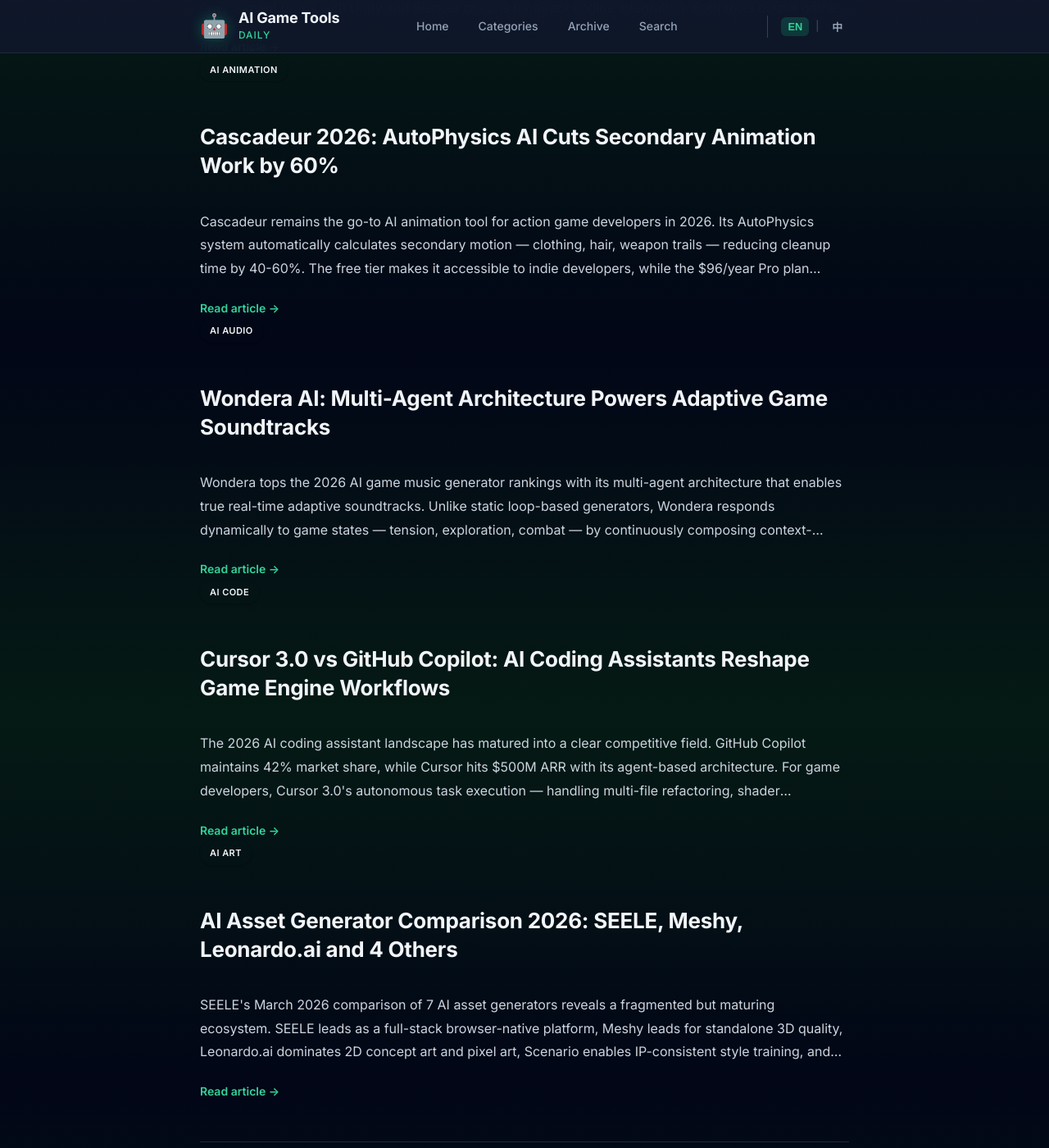
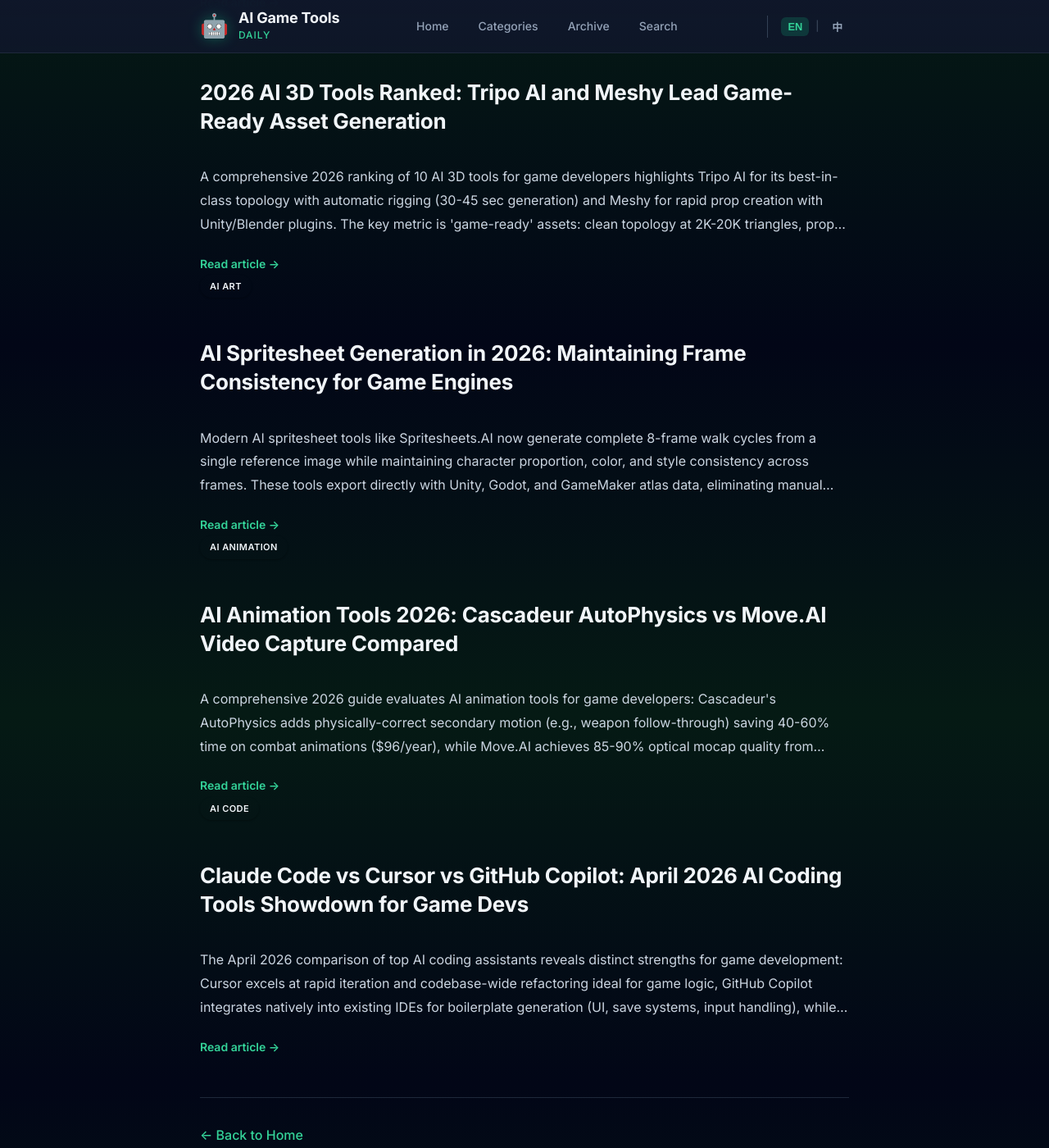
Before and after one commit to sionsychen/ai-game-tools-daily, a Jekyll site: the page built from _posts/2026-04-07-daily.md, in a window 1280 px wide and 1400 px high, scrolled down 479 px. Shown: the whole window at 82% size. Built offline with Jekyll 4.4.1, drawn with Linux system fonts in a browser that asks for light colours; some of the changed text lies outside the part shown.

Commit message:
feat: add daily post for 2026-04-07

```diff
--- a/_posts/2026-04-07-daily.md
+++ b/_posts/2026-04-07-daily.md
@@ -3,91 +3,91 @@
 title: "AI Game Tools Daily - April 7, 2026"
 date: 2026-04-07
 articles:
-  - title: "AI-Ready 3D Assets: How Tripo AI and Meshy Are Redefining Game Prop Pipelines"
-    title_zh: "AI 就绪 3D 资产：Tripo AI 和 Meshy 如何重新定义游戏道具管线"
-    summary: "Tripo AI and Meshy lead the 2026 AI 3D tool landscape for game developers. Tripo AI specializes in character assets with quad-topology output and auto-rigging in 30-45 seconds, while Meshy excels at environment props with Unity and Blender plugins for direct engine integration. Both tools output game-ready assets with clean UV maps and PBR textures in the 2K-20K polygon range ideal for real-time rendering."
-    summary_zh: "Tripo AI 和 Meshy 在 2026 年 AI 3D 工具领域引领游戏开发方向。Tripo AI 专注角色资产，30-45 秒内输出四边形拓扑结构并自动绑定骨骼；Meshy 擅长环境道具，提供 Unity 和 Blender 插件直接集成。两款工具均输出符合实时渲染要求的游戏就绪资产，多边形数量控制在 2K-20K 范围内，包含干净 UV 和 PBR 贴图。"
+  - title: "ElevenLabs Launches ElevenMusic: AI Music App for Game Developers"
+    title_zh: "ElevenLabs 发布 ElevenMusic：面向游戏开发者的 AI 音乐应用"
+    summary: "ElevenLabs quietly launched ElevenMusic on April 1, 2026, an iOS app enabling text-to-music generation with 7 free songs per day. Built on commercially-licensed audio data through Merlin and Kobalt partnerships, it offers copyright-safe music for game projects. The app already features 14 million community-generated songs and offers professional plans at $9.99/month for 500 monthly generations."
+    summary_zh: "ElevenLabs 于 2026 年 4 月 1 日悄然发布 ElevenMusic iOS 应用，支持文本生成音乐，免费版每日可生成 7 首歌曲。该工具通过 Merlin 和 Kobalt 合作伙伴获取了经商业授权的训练数据，为游戏项目提供版权安全的音乐。应用已有 1400 万首社区歌曲，专业版 $9.99/月含每月 500 首生成额度。"
+    sourceUrl: "https://www.votemyai.com/blog/elevenlabs-elevenmusic-app-suno-udio-competitor.html"
+    category: ai-audio
+  - title: "2026 AI 3D Tools Ranked: Tripo AI and Meshy Lead Game-Ready Asset Generation"
+    title_zh: "2026 年 AI 3D 工具排行：Tripo AI 和 Meshy 领跑游戏就绪资产生成"
+    summary: "A comprehensive 2026 ranking of 10 AI 3D tools for game developers highlights Tripo AI for its best-in-class topology with automatic rigging (30-45 sec generation) and Meshy for rapid prop creation with Unity/Blender plugins. The key metric is 'game-ready' assets: clean topology at 2K-20K triangles, proper UV mapping, and 1K-2K textures suitable for real-time rendering without heavy post-processing."
+    summary_zh: "2026 年针对游戏开发者的 10 款 AI 3D 工具综合排名中，Tripo AI 凭借出色的清洁拓扑和自动绑定功能（30-45 秒生成）以及 Meshy 的快速道具创建（含 Unity/Blender 插件）名列前茅。核心评判标准是"游戏就绪"资产：干净的拓扑（2K-20K 三角面）、正确的 UV 映射，以及适合实时渲染的 1K-2K 贴图。"
     sourceUrl: "https://www.3daistudio.com/3d-generator-ai-comparison-alternatives-guide/best-3d-generation-tools-2026/10-ai-3d-tools-game-devs-text-to-playable-assets-2026"
     category: ai-3d
-  - title: "Cascadeur 2026: AutoPhysics AI Cuts Secondary Animation Work by 60%"
-    title_zh: "Cascadeur 2026：AutoPhysics AI 将次级动画工作量减少 60%"
-    summary: "Cascadeur remains the go-to AI animation tool for action game developers in 2026. Its AutoPhysics system automatically calculates secondary motion — clothing, hair, weapon trails — reducing cleanup time by 40-60%. The free tier makes it accessible to indie developers, while the $96/year Pro plan unlocks QuickRig, which generates animation-ready rigs from imported models in seconds. Cascadeur integrates directly with Unreal Engine and Unity state machines via standard FBX export."
-    summary_zh: "Cascadeur 依然是 2026 年动作游戏开发者的首选 AI 动画工具。其 AutoPhysics 系统自动计算次级运动（服装、头发、武器拖尾），将清理工作量减少 40-60%。免费版面向独立开发者开放，96 美元/年的专业版解锁 QuickRig，可在数秒内为导入模型生成可用绑定。Cascadeur 通过标准 FBX 导出与 Unreal Engine 和 Unity 状态机直接集成。"
+  - title: "AI Spritesheet Generation in 2026: Maintaining Frame Consistency for Game Engines"
+    title_zh: "2026 年 AI 精灵图生成：保持帧间一致性以适配游戏引擎"
+    summary: "Modern AI spritesheet tools like Spritesheets.AI now generate complete 8-frame walk cycles from a single reference image while maintaining character proportion, color, and style consistency across frames. These tools export directly with Unity, Godot, and GameMaker atlas data, eliminating manual slicing. The recommended workflow combines AI base generation with pixel editor refinement for seamless tiles."
+    summary_zh: "Spritesheets.AI 等现代 AI 精灵图工具现可从单张参考图生成完整的 8 帧行走循环，同时保持帧间角色比例、颜色和风格一致性。工具直接导出兼容 Unity、Godot 和 GameMaker 的图集数据，无需手动切片。推荐工作流：AI 生成基础图像 + 像素编辑器手工修饰，以实现无缝拼接瓦片。"
+    sourceUrl: "https://www.spritesheets.ai/blog/best-ai-tools-for-game-developers-2026"
+    category: ai-art
+  - title: "AI Animation Tools 2026: Cascadeur AutoPhysics vs Move.AI Video Capture Compared"
+    title_zh: "2026 年 AI 动画工具：Cascadeur AutoPhysics 与 Move.AI 视频动捕全面对比"
+    summary: "A comprehensive 2026 guide evaluates AI animation tools for game developers: Cascadeur's AutoPhysics adds physically-correct secondary motion (e.g., weapon follow-through) saving 40-60% time on combat animations ($96/year), while Move.AI achieves 85-90% optical mocap quality from regular cameras at $50/month. NVIDIA Omniverse's Audio2Face remains the go-to free tool for facial animation from audio tracks."
+    summary_zh: "2026 年游戏开发者 AI 动画工具综合评测：Cascadeur 的 AutoPhysics 可自动添加物理合理的次级运动（如武器跟随效果），在战斗动画上节省 40-60% 时间（$96/年）；Move.AI 通过普通摄像头即可达到专业光学动捕 85-90% 的精度（$50/月）。NVIDIA Omniverse 的 Audio2Face 依然是从音频生成面部动画的免费首选工具。"
     sourceUrl: "https://mocaponline.com/blogs/mocap-news/ai-game-animation-tools-2026"
     category: ai-animation
-  - title: "Wondera AI: Multi-Agent Architecture Powers Adaptive Game Soundtracks"
-    title_zh: "Wondera AI：多智能体架构驱动自适应游戏音轨"
-    summary: "Wondera tops the 2026 AI game music generator rankings with its multi-agent architecture that enables true real-time adaptive soundtracks. Unlike static loop-based generators, Wondera responds dynamically to game states — tension, exploration, combat — by continuously composing context-aware music. Its partnership with SourceAudio provides access to 14 million licensed tracks as training data, ensuring commercial-safe output. The conversational interface lets developers describe emotional arcs in plain language, which the system translates into layered, dynamic compositions."
-    summary_zh: "Wondera 凭借多智能体架构在 2026 年 AI 游戏音乐生成器排名中位居榜首，实现真正的实时自适应音轨。与静态循环生成器不同，Wondera 能动态响应游戏状态——紧张、探索、战斗——持续创作上下文感知音乐。其与 SourceAudio 的合作提供 1400 万首授权曲目作为训练数据，确保商业安全输出。对话式界面允许开发者用自然语言描述情感走向，系统将其转化为分层动态作品。"
-    sourceUrl: "https://www.wondera.ai/tools/en/the-best-ai-game-music-generator"
-    category: ai-audio
-  - title: "Cursor 3.0 vs GitHub Copilot: AI Coding Assistants Reshape Game Engine Workflows"
-    title_zh: "Cursor 3.0 对比 GitHub Copilot：AI 编程助手重塑游戏引擎工作流"
-    summary: "The 2026 AI coding assistant landscape has matured into a clear competitive field. GitHub Copilot maintains 42% market share with its deep IDE integration, while Cursor hits $500M ARR with its agent-based architecture. For game developers, Cursor 3.0's autonomous task execution — handling multi-file refactoring, shader optimization, and engine boilerplate generation — offers a fundamentally different workflow. A published configuration guide demonstrates 40% reduction in development time and 30% runtime performance improvement when applying Cursor's agent paradigm to Unity and Unreal Engine codebases."
-    summary_zh: "2026 年 AI 编程助手格局已形成清晰竞争态势。GitHub Copilot 凭借深度 IDE 集成维持 42% 市场份额，而 Cursor 以基于代理的架构实现 5 亿美元 ARR。对于游戏开发者而言，Cursor 3.0 的自主任务执行——处理多文件重构、着色器优化和引擎样板代码生成——提供了根本不同的工作流。一份公开配置指南展示：将 Cursor 的代理范式应用于 Unity 和 Unreal Engine 代码库，可实现开发时间减少 40%、运行时性能提升 30%。"
-    sourceUrl: "https://dredyson.com/lessons-from-cursor-30x-update-for-aaa-game-development-and-performance-a-complete-configuration-guide-for-unity-and-unreal-engine-developers/"
+  - title: "Claude Code vs Cursor vs GitHub Copilot: April 2026 AI Coding Tools Showdown for Game Devs"
+    title_zh: "Claude Code vs Cursor vs GitHub Copilot：2026 年 4 月游戏开发 AI 编码工具终极对决"
+    summary: "The April 2026 comparison of top AI coding assistants reveals distinct strengths for game development: Cursor excels at rapid iteration and codebase-wide refactoring ideal for game logic, GitHub Copilot integrates natively into existing IDEs for boilerplate generation (UI, save systems, input handling), while Claude Code's strength lies in complex architectural reasoning for game system design. Monthly costs range from $10-$20 with free tiers available."
+    summary_zh: "2026 年 4 月顶尖 AI 编码助手对比揭示了各自在游戏开发中的优势：Cursor 擅长快速迭代和全代码库重构，适合游戏逻辑开发；GitHub Copilot 原生集成现有 IDE，适合生成样板代码（UI、存档系统、输入处理）；Claude Code 的优势在于复杂架构推理，适合游戏系统设计。月费 $10-$20，均提供免费版本。"
+    sourceUrl: "https://www.nxcode.io/resources/news/cursor-vs-claude-code-vs-github-copilot-2026-ultimate-comparison"
     category: ai-code
-  - title: "AI Asset Generator Comparison 2026: SEELE, Meshy, Leonardo.ai and 4 Others"
-    title_zh: "2026 年 AI 资产生成器对比：SEELE、Meshy、Leonardo.ai 等 7 款工具"
-    summary: "SEELE's March 2026 comparison of 7 AI asset generators reveals a fragmented but maturing ecosystem. SEELE itself leads as a full-stack browser-native platform covering 3D models, sprites, PBR textures, animation, and audio with Unity and Three.js export. Meshy leads for standalone 3D quality, Leonardo.ai dominates 2D concept art and pixel art, Scenario enables IP-consistent style training, and Poly specializes in professional PBR textures. Production-ready asset rates range from 40-60%, with generation times from 5 seconds (2D sprites) to 60 seconds (3D models). AI art tooling in 2026 shifts artists from creation to creative direction."
-    summary_zh: "SEELE 于 2026 年 3 月发布的 7 款 AI 资产生成器对比揭示了一个碎片化但日趋成熟的生态。SEELE 自身作为全栈浏览器原生平台领先，覆盖 3D 模型、精灵图、PBR 纹理、动画和音频，支持 Unity 和 Three.js 导出。Meshy 在独立 3D 质量上领跑，Leonardo.ai 主导 2D 概念艺术和像素艺术，Scenario 实现 IP 一致性风格训练，Poly 专攻专业 PBR 纹理。生产就绪资产率为 40-60%，生成时间从 5 秒（2D 精灵）到 60 秒（3D 模型）不等。2026 年 AI 美术工具正将美术师从创作本身转向创意指导角色。"
-    sourceUrl: "https://www.seeles.ai/resources/blogs/ai-asset-generator-comparison-2026"
-    category: ai-art
 ---
 
 <div class="articles-list">
+  <article class="article-item" data-category="ai-audio">
+    <div class="article-header">
+      <span class="category-badge">AI Audio</span>
+      <h2 class="article-title">ElevenLabs Launches ElevenMusic: AI Music App for Game Developers</h2>
+    </div>
+    <div class="article-content">
+      <p class="article-summary">ElevenLabs quietly launched ElevenMusic on April 1, 2026, an iOS app enabling text-to-music generation with 7 free songs per day. Built on commercially-licensed audio data through Merlin and Kobalt partnerships, it offers copyright-safe music for game projects. The app already features 14 million community-generated songs and offers professional plans at $9.99/month for 500 monthly generations.</p>
+      <a href="https://www.votemyai.com/blog/elevenlabs-elevenmusic-app-suno-udio-competitor.html" target="_blank" class="read-more">Read article →</a>
+    </div>
+  </article>
+
   <article class="article-item" data-category="ai-3d">
     <div class="article-header">
       <span class="category-badge">AI 3D</span>
-      <h2 class="article-title">AI-Ready 3D Assets: How Tripo AI and Meshy Are Redefining Game Prop Pipelines</h2>
+      <h2 class="article-title">2026 AI 3D Tools Ranked: Tripo AI and Meshy Lead Game-Ready Asset Generation</h2>
     </div>
     <div class="article-content">
-      <p class="article-summary">Tripo AI and Meshy lead the 2026 AI 3D tool landscape for game developers. Tripo AI specializes in character assets with quad-topology output and auto-rigging in 30-45 seconds, while Meshy excels at environment props with Unity and Blender plugins for direct engine integration. Both tools output game-ready assets with clean UV maps and PBR textures in the 2K-20K polygon range ideal for real-time rendering.</p>
+      <p class="article-summary">A comprehensive 2026 ranking of 10 AI 3D tools for game developers highlights Tripo AI for its best-in-class topology with automatic rigging (30-45 sec generation) and Meshy for rapid prop creation with Unity/Blender plugins. The key metric is 'game-ready' assets: clean topology at 2K-20K triangles, proper UV mapping, and 1K-2K textures suitable for real-time rendering without heavy post-processing.</p>
       <a href="https://www.3daistudio.com/3d-generator-ai-comparison-alternatives-guide/best-3d-generation-tools-2026/10-ai-3d-tools-game-devs-text-to-playable-assets-2026" target="_blank" class="read-more">Read article →</a>
+    </div>
+  </article>
+
+  <article class="article-item" data-category="ai-art">
+    <div class="article-header">
+      <span class="category-badge">AI Art</span>
+      <h2 class="article-title">AI Spritesheet Generation in 2026: Maintaining Frame Consistency for Game Engines</h2>
+    </div>
+    <div class="article-content">
+      <p class="article-summary">Modern AI spritesheet tools like Spritesheets.AI now generate complete 8-frame walk cycles from a single reference image while maintaining character proportion, color, and style consistency across frames. These tools export directly with Unity, Godot, and GameMaker atlas data, eliminating manual slicing. The recommended workflow combines AI base generation with pixel editor refinement for seamless tiles.</p>
+      <a href="https://www.spritesheets.ai/blog/best-ai-tools-for-game-developers-2026" target="_blank" class="read-more">Read article →</a>
     </div>
   </article>
 
   <article class="article-item" data-category="ai-animation">
     <div class="article-header">
       <span class="category-badge">AI Animation</span>
-      <h2 class="article-title">Cascadeur 2026: AutoPhysics AI Cuts Secondary Animation Work by 60%</h2>
+      <h2 class="article-title">AI Animation Tools 2026: Cascadeur AutoPhysics vs Move.AI Video Capture Compared</h2>
     </div>
     <div class="article-content">
-      <p class="article-summary">Cascadeur remains the go-to AI animation tool for action game developers in 2026. Its AutoPhysics system automatically calculates secondary motion — clothing, hair, weapon trails — reducing cleanup time by 40-60%. The free tier makes it accessible to indie developers, while the $96/year Pro plan unlocks QuickRig, which generates animation-ready rigs from imported models in seconds. Cascadeur integrates directly with Unreal Engine and Unity state machines via standard FBX export.</p>
+      <p class="article-summary">A comprehensive 2026 guide evaluates AI animation tools for game developers: Cascadeur's AutoPhysics adds physically-correct secondary motion (e.g., weapon follow-through) saving 40-60% time on combat animations ($96/year), while Move.AI achieves 85-90% optical mocap quality from regular cameras at $50/month. NVIDIA Omniverse's Audio2Face remains the go-to free tool for facial animation from audio tracks.</p>
       <a href="https://mocaponline.com/blogs/mocap-news/ai-game-animation-tools-2026" target="_blank" class="read-more">Read article →</a>
-    </div>
-  </article>
-
-  <article class="article-item" data-category="ai-audio">
-    <div class="article-header">
-      <span class="category-badge">AI Audio</span>
-      <h2 class="article-title">Wondera AI: Multi-Agent Architecture Powers Adaptive Game Soundtracks</h2>
-    </div>
-    <div class="article-content">
-      <p class="article-summary">Wondera tops the 2026 AI game music generator rankings with its multi-agent architecture that enables true real-time adaptive soundtracks. Unlike static loop-based generators, Wondera responds dynamically to game states — tension, exploration, combat — by continuously composing context-aware music. Its partnership with SourceAudio provides access to 14 million licensed tracks as training data, ensuring commercial-safe output. The conversational interface lets developers describe emotional arcs in plain language.</p>
-      <a href="https://www.wondera.ai/tools/en/the-best-ai-game-music-generator" target="_blank" class="read-more">Read article →</a>
     </div>
   </article>
 
   <article class="article-item" data-category="ai-code">
     <div class="article-header">
       <span class="category-badge">AI Code</span>
-      <h2 class="article-title">Cursor 3.0 vs GitHub Copilot: AI Coding Assistants Reshape Game Engine Workflows</h2>
+      <h2 class="article-title">Claude Code vs Cursor vs GitHub Copilot: April 2026 AI Coding Tools Showdown for Game Devs</h2>
     </div>
     <div class="article-content">
-      <p class="article-summary">The 2026 AI coding assistant landscape has matured into a clear competitive field. GitHub Copilot maintains 42% market share, while Cursor hits $500M ARR with its agent-based architecture. For game developers, Cursor 3.0's autonomous task execution — handling multi-file refactoring, shader optimization, and engine boilerplate generation — offers a fundamentally different workflow. A published configuration guide demonstrates 40% reduction in development time and 30% runtime performance improvement when applied to Unity and Unreal Engine codebases.</p>
-      <a href="https://dredyson.com/lessons-from-cursor-30x-update-for-aaa-game-development-and-performance-a-complete-configuration-guide-for-unity-and-unreal-engine-developers/" target="_blank" class="read-more">Read article →</a>
-    </div>
-  </article>
-
-  <article class="article-item" data-category="ai-art">
-    <div class="article-header">
-      <span class="category-badge">AI Art</span>
-      <h2 class="article-title">AI Asset Generator Comparison 2026: SEELE, Meshy, Leonardo.ai and 4 Others</h2>
-    </div>
-    <div class="article-content">
-      <p class="article-summary">SEELE's March 2026 comparison of 7 AI asset generators reveals a fragmented but maturing ecosystem. SEELE leads as a full-stack browser-native platform, Meshy leads for standalone 3D quality, Leonardo.ai dominates 2D concept art and pixel art, Scenario enables IP-consistent style training, and Poly specializes in professional PBR textures. Production-ready asset rates range from 40-60%, with generation times from 5 seconds (2D sprites) to 60 seconds (3D models). AI art tooling in 2026 shifts artists from creation to creative direction.</p>
-      <a href="https://www.seeles.ai/resources/blogs/ai-asset-generator-comparison-2026" target="_blank" class="read-more">Read article →</a>
+      <p class="article-summary">The April 2026 comparison of top AI coding assistants reveals distinct strengths for game development: Cursor excels at rapid iteration and codebase-wide refactoring ideal for game logic, GitHub Copilot integrates natively into existing IDEs for boilerplate generation (UI, save systems, input handling), while Claude Code's strength lies in complex architectural reasoning for game system design. Monthly costs range from $10-$20 with free tiers available.</p>
+      <a href="https://www.nxcode.io/resources/news/cursor-vs-claude-code-vs-github-copilot-2026-ultimate-comparison" target="_blank" class="read-more">Read article →</a>
     </div>
   </article>
 </div>
```
